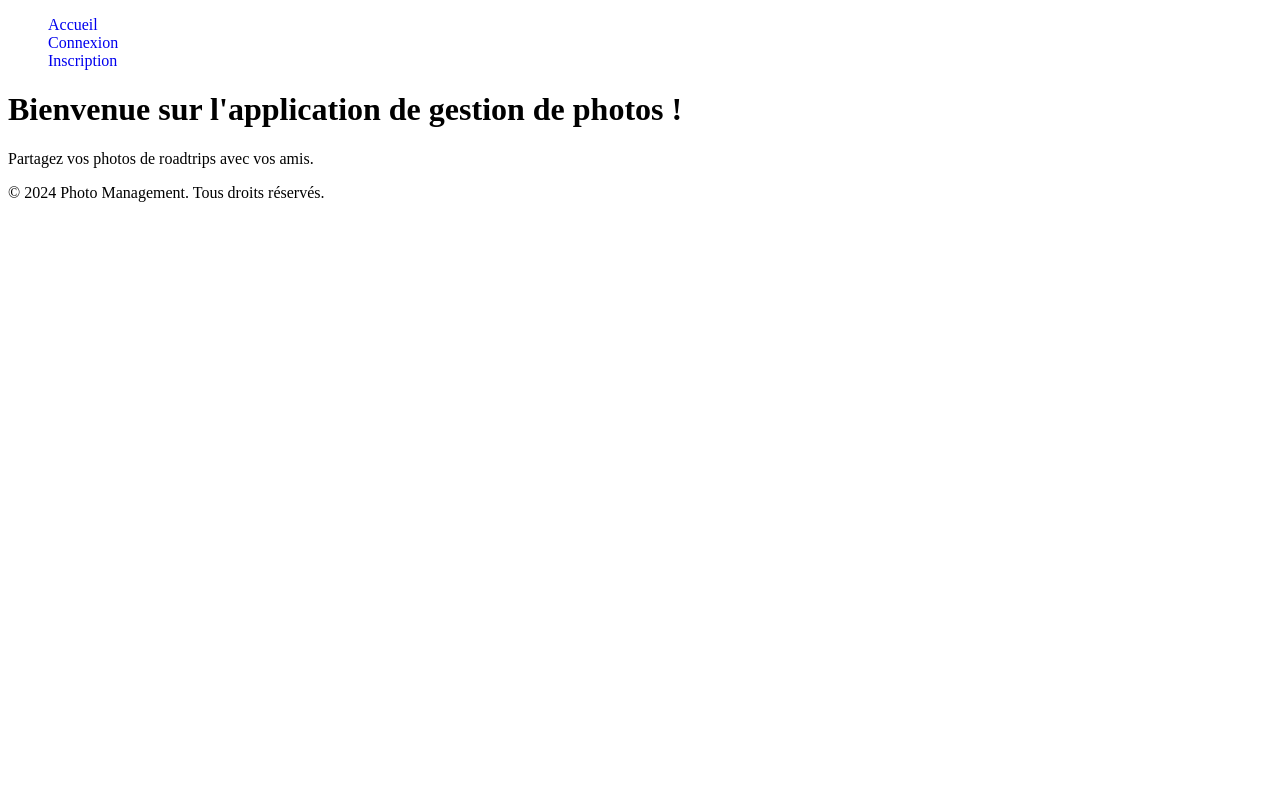
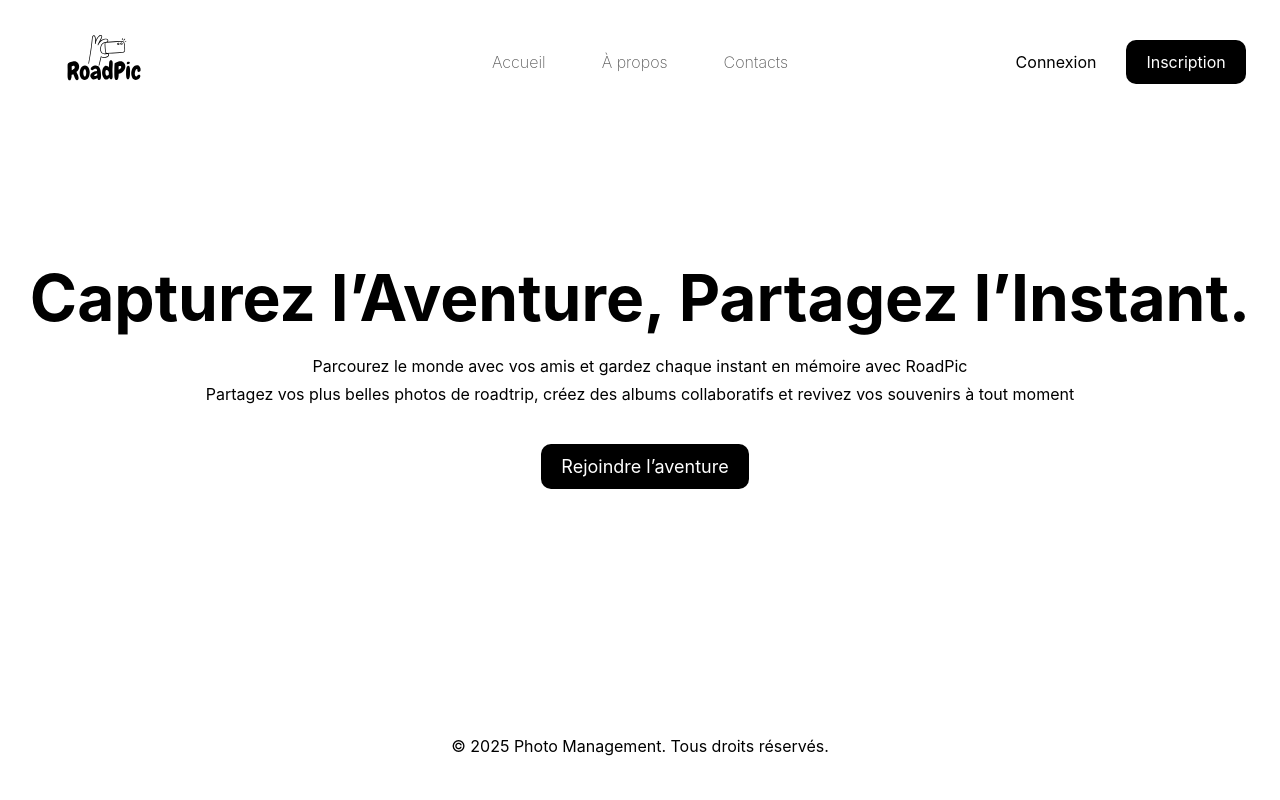
Before and after one commit to Faalco91/photo-management-php, a PHP site: page / in a window 1280 px wide. Run offline with PHP 8.4, Linux system fonts and the light colour scheme.

Commit message:
Ajout de nouveaux composants SCSS pour la mise en page, mise à jour des styles globaux et correction de la configuration du projet. Ajustement des chemins dans package.json. Design de la page home.php mise à jour.

```diff
--- a/app/Views/home.php
+++ b/app/Views/home.php
@@ -6,8 +6,18 @@ ini_set('display_errors', 1);
 <?php include __DIR__ . '/layouts/header.php'; ?>
 
 <main>
-    <h1>Bienvenue sur l'application de gestion de photos !</h1>
-    <p>Partagez vos photos de roadtrips avec vos amis.</p>
+    <section class="presentation">
+        <h1>Capturez l’Aventure, Partagez l’Instant.</h1>
+        <div class="description">
+            <p>Parcourez le monde avec vos amis et gardez chaque instant en mémoire avec RoadPic</p>
+            <p>Partagez vos plus belles photos de roadtrip, créez des albums collaboratifs et revivez vos souvenirs à tout moment</p>
+        </div>
+        <div>
+            <a href="/#" class="btn cta-btn">Rejoindre l’aventure</a>
+        </div>
+    </section>
+
+
 </main>
 
 <?php include __DIR__ . '/layouts/footer.php'; ?>
--- a/app/Views/layouts/footer.php
+++ b/app/Views/layouts/footer.php
@@ -1,5 +1,5 @@
 <footer>
-    <p>&copy; 2024 Photo Management. Tous droits réservés.</p>
+    <p>&copy; 2025 Photo Management. Tous droits réservés.</p>
 </footer>
 </body>
 </html>
--- a/app/Views/layouts/header.php
+++ b/app/Views/layouts/header.php
@@ -7,12 +7,23 @@
     <link rel="stylesheet" href="/css/main.css">
 </head>
 <body>
-    <header>
-        <nav>
-            <ul>
-                <li><a href="/index.php">Accueil</a></li>
-                <li><a href="/login.php">Connexion</a></li>
-                <li><a href="/register.php">Inscription</a></li>
+    <header class="header">
+        <nav class="navbar">
+            <div class="navbar-left">
+                <a href="/index.php" class="logo">
+                    <img src="/images/RoadPic.svg" alt="Logo" width="80">
+                </a>
+            </div>
+            <ul class="navbar-center">
+                <li><a href="/">Accueil</a></li>
+                <li><a href="#">À propos</a></li>
+                <li><a href="#">Contacts</a></li>
             </ul>
+            <div class="navbar-right">
+                <a href="/login.php" class="btn login-btn">Connexion</a>
+                <a href="/register.php" class="btn register-btn">Inscription</a>
+            </div>
         </nav>
     </header>
+</body>
+</html>
--- a/package.json
+++ b/package.json
@@ -5,7 +5,7 @@
   "main": "index.js",
   "scripts": {
     "test": "echo \"Error: no test specified\" && exit 1",
-    "sass": "sass --watch assets/scss:public/css"
+    "sass": "sass --watch src/scss:public/css"
   },
   "keywords": [],
   "author": "",
--- a/public/css/main.css
+++ b/public/css/main.css
@@ -1,14 +1,27 @@
 :root {
   --white: #fff;
+  --grey: #f0f0f0;
   --black: #000;
-  --grey: #a1a1aa;
-  --bg-color: var(--white);
-  --text-color: var(--black);
+  --bg-color: var(--black);
+  --text-color: var(--white);
+  --red: red;
+  --green: green;
+  --blue: blue;
+}
+
+* {
+  margin: 0;
+  padding: 0;
+  box-sizing: border-box;
 }
 
 body {
-  background-color: var(--bg-color);
-  color: var(--text-color);
+  display: flex;
+  flex-direction: column;
+  align-items: center;
+  background-color: var(--white);
+  color: var(--black);
+  Font-family: -apple-system, BlinkMacSystemFont, SF Pro, Helvetica Neue, Arial, sans-serif;
 }
 body.dark {
   --bg-color: var(--black);
@@ -17,6 +30,7 @@ body.dark {
 
 a {
   text-decoration: none;
+  cursor: pointer;
 }
 
 li {
@@ -35,4 +49,104 @@ svg:hover path {
   fill: var(--main-color);
 }
 
+.presentation {
+  height: calc(100vh - 64px);
+  display: flex;
+  flex-direction: column;
+  align-items: center;
+  justify-content: center;
+}
+.presentation h1 {
+  font-size: 4rem;
+  font-weight: 700;
+  margin-bottom: 1rem;
+}
+.presentation .description {
+  width: 80%;
+  text-align: center;
+  margin-bottom: 3rem;
+}
+.presentation .description p {
+  line-height: 1.75rem;
+}
+
+.navbar {
+  padding-top: 1.25rem;
+  display: flex;
+  justify-content: space-between;
+  align-items: center;
+  position: fixed;
+  width: 90%;
+}
+.navbar .navbar-left, .navbar .navbar-right {
+  display: flex;
+  align-items: center;
+  width: 20%;
+}
+.navbar .navbar-center {
+  display: flex;
+  justify-content: center;
+  align-items: center;
+  list-style: none;
+  margin: 0;
+  padding: 0;
+}
+.navbar ul {
+  list-style: none;
+  margin: 0;
+  padding: 0;
+  display: flex;
+  justify-content: center;
+  align-items: center;
+}
+.navbar ul li {
+  transition: transform 0.3s ease;
+}
+.navbar ul li a {
+  color: rgb(89, 89, 89);
+  font-weight: 200;
+  text-decoration: none;
+  padding-top: 1.25rem;
+  padding-bottom: 1.25rem;
+  padding-left: 1.75rem;
+  padding-right: 1.75rem;
+  border-radius: 1.5625rem;
+}
+.navbar ul li:hover {
+  transform: scale(1.05) translateY(-2px);
+}
+
+.header {
+  display: flex;
+  justify-content: center;
+}
+
+.btn {
+  color: #000;
+  text-decoration: none;
+  padding: 0.75rem 1.25rem;
+  margin-left: 0.625rem;
+  border-radius: 0.625rem;
+  transition: background-color 0.3s;
+}
+.btn:hover {
+  background-color: transparentize-color(--background-color, 0.5);
+}
+
+.register-btn {
+  background-color: black;
+  color: white;
+}
+
+.login-btn {
+  background-color: white;
+  color: black;
+}
+
+.cta-btn {
+  font-size: 1.125rem;
+  background-color: black;
+  color: white;
+}
+
 /*# sourceMappingURL=main.css.map */
--- /dev/null
+++ b/src/scss/components/_banner.scss
@@ -0,0 +1,57 @@
+@use '../partials/variables' as *;
+@use '../partials/functions' as *;
+
+.navbar {
+    padding-top: rem(20);
+    display: flex;
+    justify-content: space-between;
+    align-items: center;
+    position: fixed;
+    width: 90%;
+
+    .navbar-left, .navbar-right {
+        display: flex;
+        align-items: center;
+        width: 20%;
+    }
+
+    .navbar-center {
+        display: flex;
+        justify-content: center;
+        align-items: center;
+        list-style: none;
+        margin: 0;
+        padding: 0;
+    }
+
+    ul {
+        list-style: none;
+        margin: 0;
+        padding: 0;
+        display: flex;
+        justify-content: center;
+        align-items: center;
+
+        li {
+            a {
+                color: $secondary-text-color;
+                font-weight: 200;
+                text-decoration: none;
+
+                padding-top: rem(20);
+                padding-bottom: rem(20);
+                padding-left: rem(28);
+                padding-right: rem(28);
+
+                border-radius: rem(25);
+
+            }
+
+            transition: transform .3s ease;
+
+            &:hover {
+                transform: scale(1.05) translateY(-2px);
+            }
+        }
+    }
+}
--- a/src/scss/components/_button.scss
+++ b/src/scss/components/_button.scss
@@ -0,0 +1,32 @@
+@use '../partials/variables' as *;
+@use '../partials/functions' as *;
+@use '../partials/globals' as *;
+
+.btn {
+    color: $text-color;
+    text-decoration: none;
+    padding: rem(12) rem(20);
+    margin-left: rem(10);
+    border-radius: rem(10);
+    transition: background-color 0.3s;
+
+    &:hover {
+        background-color: transparentize-color($primary-color, 0.5); // Utilisation de la fonction pour ajouter de la transparence
+    }
+}
+
+.register-btn {
+    background-color: black;
+    color: white;
+}
+
+.login-btn {
+    background-color: white;
+    color: black;
+}
+
+.cta-btn {
+    font-size: rem(18);
+    background-color: black;
+    color: white;
+}
--- /dev/null
+++ b/src/scss/components/_header.scss
@@ -0,0 +1,4 @@
+.header {
+    display: flex;
+    justify-content: center;
+}
--- a/src/scss/main.scss
+++ b/src/scss/main.scss
@@ -1 +1,4 @@
 @use 'partials/index' as *;
+@use 'components/banner';
+@use 'components/header';
+@use 'components/button';
--- a/src/scss/partials/_functions.scss
+++ b/src/scss/partials/_functions.scss
@@ -1,3 +1,5 @@
+@use 'globals' as *;
+
 @function rem($pxVal) {
 	@return calc($pxVal / 16) * 1rem;
 }
--- a/src/scss/partials/_globals.scss
+++ b/src/scss/partials/_globals.scss
@@ -1,23 +1,36 @@
 :root {
 	--white: #fff;
+	--grey: #f0f0f0;
 	--black: #000;
-	--grey: #a1a1aa;
+	--bg-color: var(--black);
+	--text-color: var(--white);
+	--red : red;
+	--green: green;
+	--blue: blue;
+}
 
-	--bg-color: var(--white);
-	--text-color: var(--black);
+* {
+	margin: 0;
+	padding: 0;
+	box-sizing: border-box;
 }
 
 body {
-	background-color: var(--bg-color);
-	color: var(--text-color);
+	display: flex;
+	flex-direction: column;
+	align-items: center;
+	background-color: var(--white);
+	color: var(--black);
 	&.dark {
 		--bg-color: var(--black);
 		--text-color: var(--white);
 	}
+	Font-family: -apple-system, BlinkMacSystemFont, SF Pro, Helvetica Neue, Arial, sans-serif;
 }
 
 a {
     text-decoration: none;
+	cursor: pointer;
 }
 
 li {
@@ -39,3 +52,27 @@ svg {
 		}
 	}
 }
+
+.presentation {
+	height: calc(100vh - 64px);
+    display: flex;
+    flex-direction: column;
+    align-items: center;
+    justify-content: center;
+
+		h1 {
+			font-size: 4rem;
+			font-weight: 700;
+			margin-bottom: 1rem;
+		}
+
+		.description {
+			width: 80%;
+			text-align: center;
+			margin-bottom: 3rem;
+
+			p {
+				line-height: 1.75rem;
+			}
+		}
+}
--- a/src/scss/partials/_variables.scss
+++ b/src/scss/partials/_variables.scss
@@ -1,6 +1,10 @@
-$primary-color: #ecedee;
+$text-color: #000;
+$secondary-text-color: rgb(89, 89, 89);
+$hover-text-color: #fff;
 $background-color: #000;
+$primary-color: --background-color;
 $primary-font: 'Arial', sans-serif;
+$hover-color: #000;
 
 
 $breakpoints: (
```
Also changed, not shown: public/images/RoadPic.svg (added), 1 other file.
